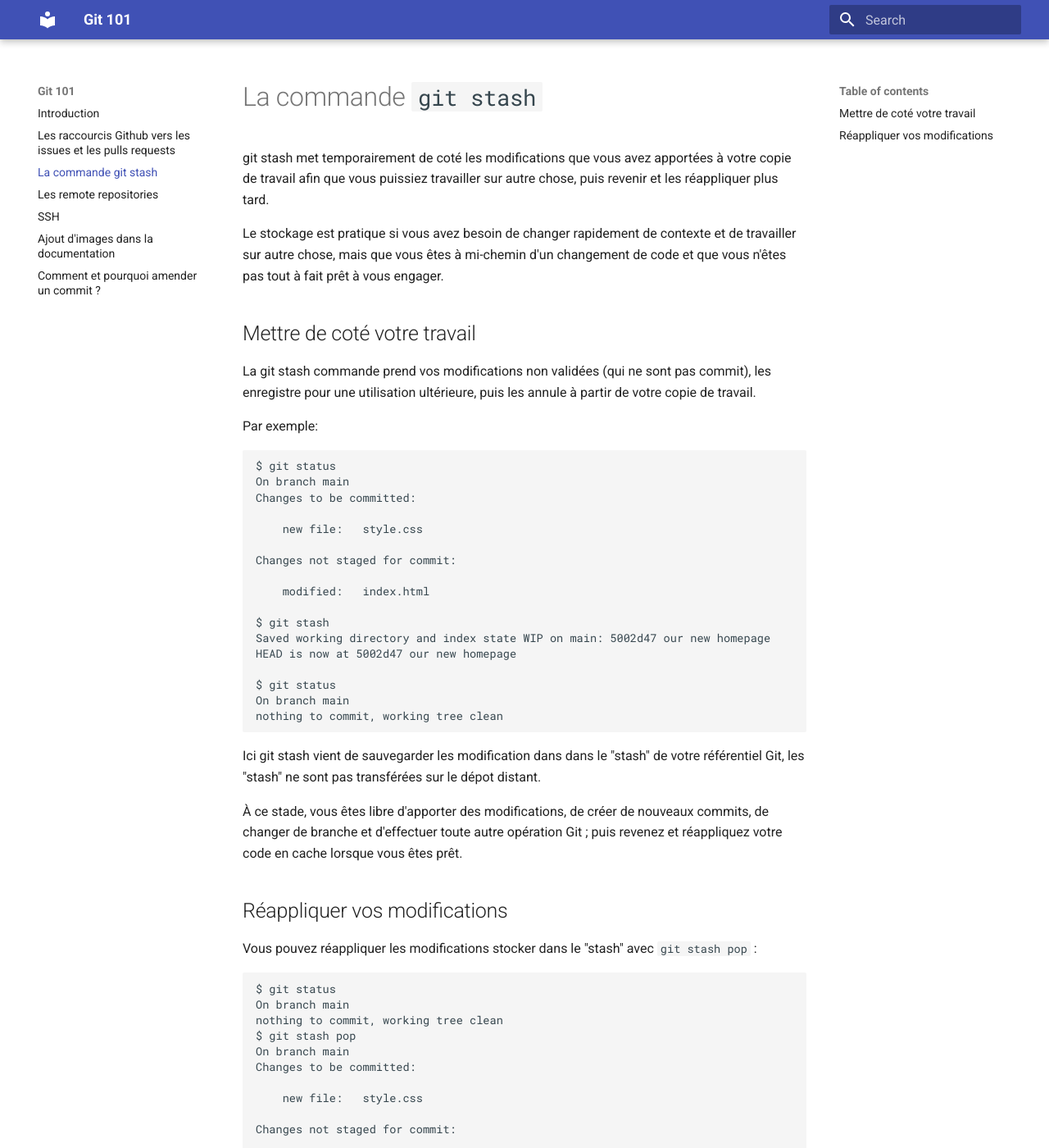
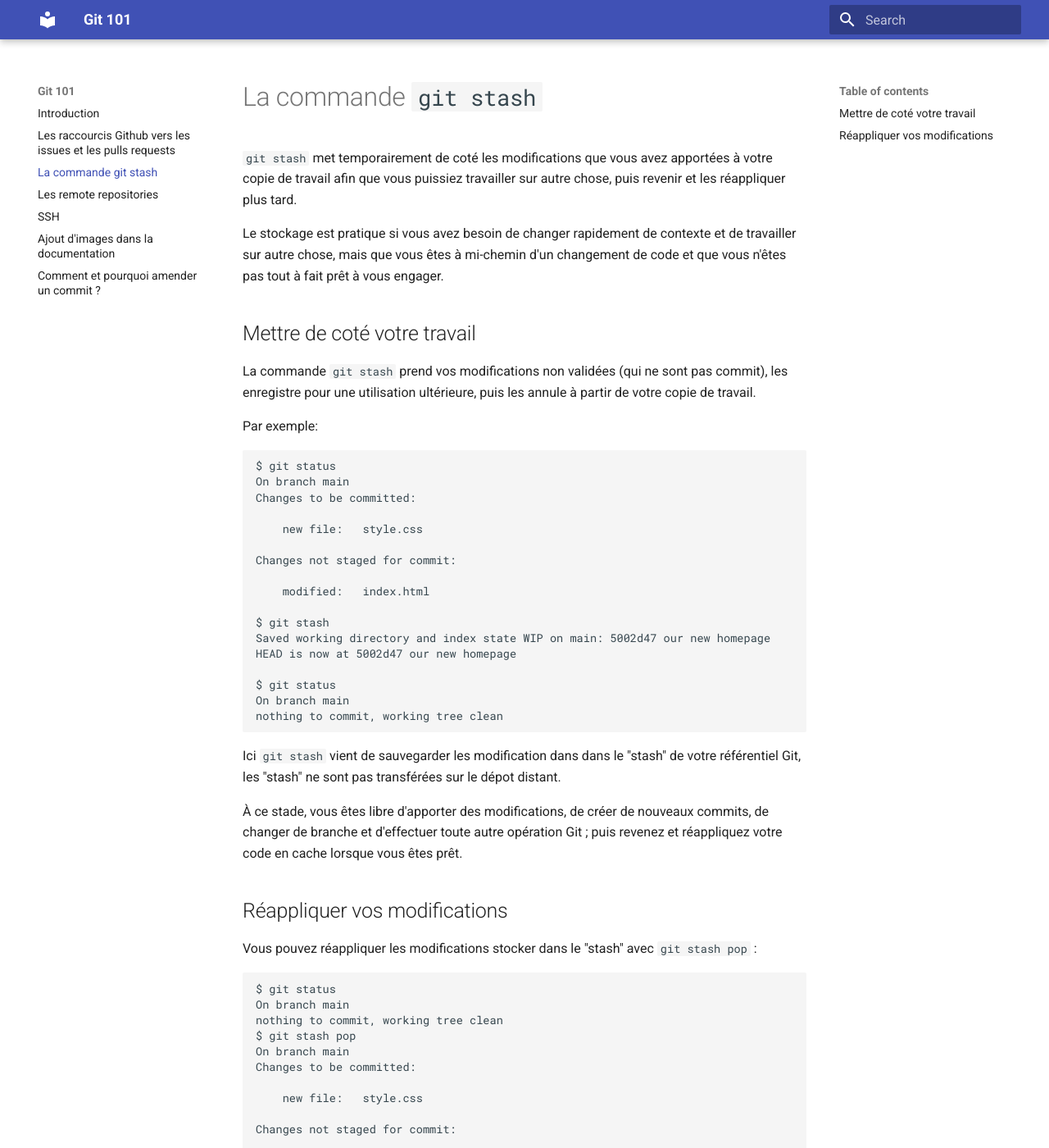
Before and after one commit to ub-mmi-but/git-101, an MkDocs documentation site: the page built from docs/6-git-stash-et-git-stash-pop.md, in a window 1280 px wide and 1400 px high. Shown: the whole window at 82% size. Built offline with MkDocs 1.6.1 and Material for MkDocs 9.7.7, drawn with Linux system fonts in a browser that asks for light colours.

````diff
--- a/docs/6-git-stash-et-git-stash-pop.md
+++ b/docs/6-git-stash-et-git-stash-pop.md
@@ -1,12 +1,12 @@
 # La commande `git stash`
 
-git stash met temporairement de coté les modifications que vous avez apportées à votre copie de travail afin que vous puissiez travailler sur autre chose, puis revenir et les réappliquer plus tard.
+`git stash` met temporairement de coté les modifications que vous avez apportées à votre copie de travail afin que vous puissiez travailler sur autre chose, puis revenir et les réappliquer plus tard.
 
 Le stockage est pratique si vous avez besoin de changer rapidement de contexte et de travailler sur autre chose, mais que vous êtes à mi-chemin d'un changement de code et que vous n'êtes pas tout à fait prêt à vous engager.
 
 ## Mettre de coté votre travail
 
-La git stash commande prend vos modifications non validées (qui ne sont pas commit), les enregistre pour une utilisation ultérieure, puis les annule à partir de votre copie de travail.
+La commande `git stash` prend vos modifications non validées (qui ne sont pas commit), les enregistre pour une utilisation ultérieure, puis les annule à partir de votre copie de travail.
 
 Par exemple:
 
@@ -30,7 +30,7 @@ On branch main
 nothing to commit, working tree clean
 ```
 
-Ici git stash vient de sauvegarder les modification dans dans le "stash" de votre référentiel Git, les "stash" ne sont pas transférées sur le dépot distant.
+Ici `git stash` vient de sauvegarder les modification dans dans le "stash" de votre référentiel Git, les "stash" ne sont pas transférées sur le dépot distant.
 
 À ce stade, vous êtes libre d'apporter des modifications, de créer de nouveaux commits, de changer de branche et d'effectuer toute autre opération Git ; puis revenez et réappliquez votre code en cache lorsque vous êtes prêt.
 
````
